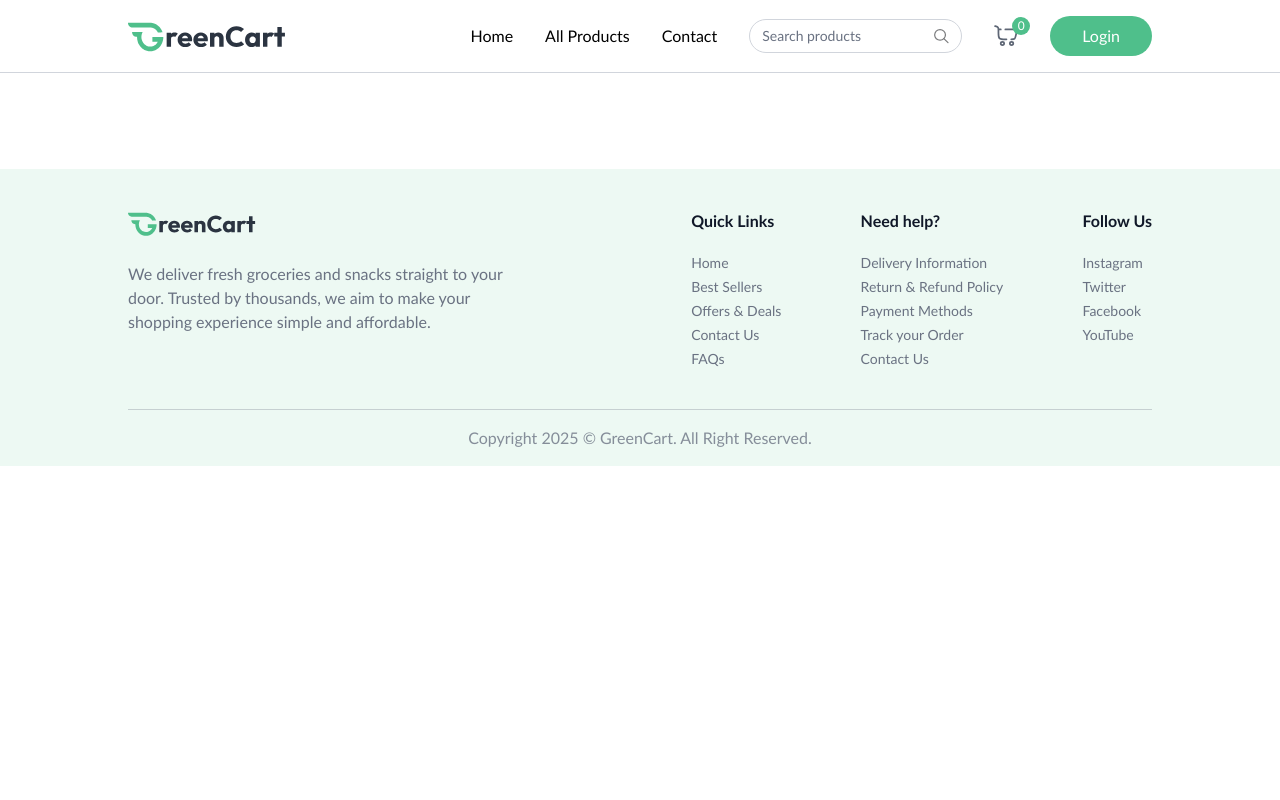
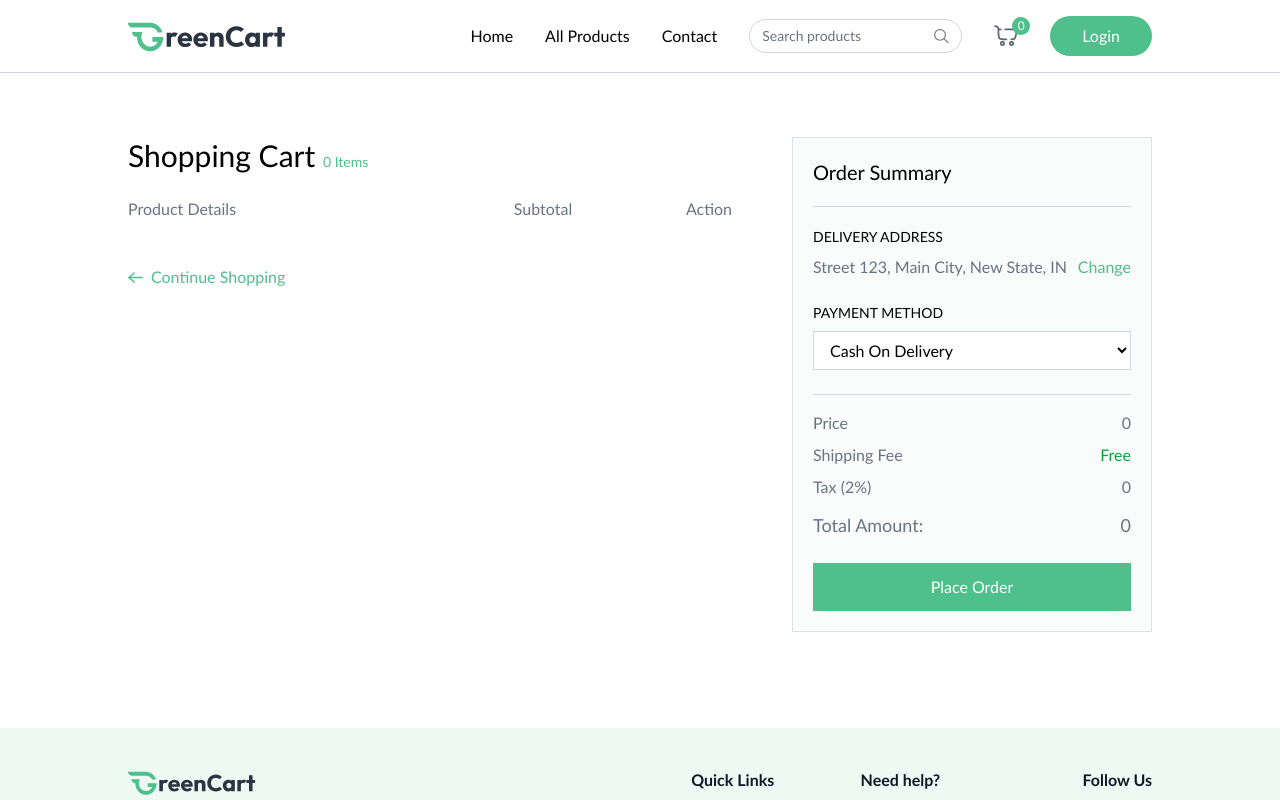
Before and after one commit to Yashi027/Green_Cart, a React (Vite) app in the folder client/: page /cart in a window 1280 px wide. Shown: the top 800 px of the page. Built offline with nearby package versions, Linux system fonts and the light colour scheme.

Commit message:
cart page

```diff
--- a/client/src/App.jsx
+++ b/client/src/App.jsx
@@ -9,6 +9,7 @@
 import AllProducts from './pages/AllProducts';
 import ProductCategory from './pages/ProductCategory';
 import ProductDetails from './pages/ProductDetails';
+import Cart from './pages/Cart';
 
 const App = () => {
 
@@ -25,6 +26,7 @@
           <Route path='/products' element={<AllProducts/>}/>
           <Route path='/products/:category' element={<ProductCategory/>}/>
           <Route path='/products/:category/:id' element={<ProductDetails/>}/>
+          <Route path='/cart' element={<Cart/>}/>
         </Routes>
       </div>
       {!isSellerPath && <Footer/>}
--- /dev/null
+++ b/client/src/pages/Cart.jsx
@@ -0,0 +1,142 @@
+import { useEffect, useState } from "react"
+import { useAppContext } from "../context/AppContext"
+import { assets, dummyAddress } from "../assets/assets";
+
+const Cart = () => {
+    const [showAddress, setShowAddress] = useState(false);
+    const [cartArray, setCartArray] = useState([])
+    const [addresses, setAddresses] = useState(dummyAddress)
+    const [paymentoption, setPaymentOption] = useState("COD")
+    const [selectedAddress, setSelectedAddress] = useState(dummyAddress[0])
+    const { product, currency, removeFromCart, cartItems, getCartCount, updateCartItem, getCartAmount, navigate } = useAppContext()
+
+    const getCart = () => {
+        let tempArray = []
+        for (const key in cartItems) {
+            const products = product.find((item) => item._id === key)
+            if (products) {
+                tempArray.push({ ...products, quantity: cartItems[key] })
+            }
+        }
+        setCartArray(tempArray)
+    }
+
+    useEffect(() => {
+        if (product.length > 0 && cartItems) {
+            getCart()
+        }
+    }, [product, cartItems])
+
+    const placeorder = async () => {
+
+    }
+    return product.length > 0 && cartItems ? (
+        <div className="flex flex-col md:flex-row mt-16">
+            <div className='flex-1 max-w-4xl'>
+                <h1 className="text-3xl font-medium mb-6">
+                    Shopping Cart <span className="text-sm text-primary">{getCartCount()} Items</span>
+                </h1>
+
+                <div className="grid grid-cols-[2fr_1fr_1fr] text-gray-500 text-base font-medium pb-3">
+                    <p className="text-left">Product Details</p>
+                    <p className="text-center">Subtotal</p>
+                    <p className="text-center">Action</p>
+                </div>
+
+                {cartArray.map((product, index) => (
+                    <div key={index} className="grid grid-cols-[2fr_1fr_1fr] text-gray-500 items-center text-sm md:text-base font-medium pt-3">
+                        <div className="flex items-center md:gap-6 gap-3">
+                            <div onClick={() => {
+                                navigate(`/products/${product.category.toLowerCase()}/${product._id}`);
+                                scrollTo(0, 0);
+                            }} className="cursor-pointer w-24 h-24 flex items-center justify-center border border-gray-300 rounded overflow-hidden">
+                                <img className="max-w-full h-full object-cover" src={product.image[0]} alt={product.name} />
+                            </div>
+                            <div>
+                                <p className="hidden md:block font-semibold">{product.name}</p>
+                                <div className="font-normal text-gray-500/70">
+                                    <p>Weight: <span>{product.weight || "N/A"}</span></p>
+                                    <div className='flex items-center'>
+                                        <p>Qty:</p>
+                                        <select className='outline-none'>
+                                            {Array(cartItems[product._id] > 9 ? cartItems[product._id] : 9).fill('').map((_, index) => (
+                                                <option key={index} value={index + 1}>{index + 1}</option>
+                                            ))}
+                                        </select>
+                                    </div>
+                                </div>
+                            </div>
+                        </div>
+                        <p className="text-center">{currency}{product.offerPrice * product.quantity}</p>
+                        <button onClick={() => removeFromCart(product._id)} className="cursor-pointer mx-auto">
+                            <img src={assets.remove_icon} alt="remove" className="inline-block w-6 h-6" />
+                        </button>
+                    </div>)
+                )}
+
+                <button onClick={() => navigate('/products')} className="group cursor-pointer flex items-center mt-8 gap-2 text-primary font-medium">
+                    <img src={assets.arrow_right_icon_colored} alt="arrow" className="group-hover:-translate-x-1 transition" />
+                    Continue Shopping
+                </button>
+
+            </div>
+
+            <div className="max-w-[360px] w-full bg-gray-100/40 p-5 max-md:mt-16 border border-gray-300/70">
+                <h2 className="text-xl md:text-xl font-medium">Order Summary</h2>
+                <hr className="border-gray-300 my-5" />
+
+                <div className="mb-6">
+                    <p className="text-sm font-medium uppercase">Delivery Address</p>
+                    <div className="relative flex justify-between items-start mt-2">
+                        <p className="text-gray-500">{selectedAddress ? `${selectedAddress.street}, ${selectedAddress.city}, ${selectedAddress.state}, ${selectedAddress.country}` : "No address found"}</p>
+                        <button onClick={() => setShowAddress(!showAddress)} className="text-primary hover:underline cursor-pointer">
+                            Change
+                        </button>
+                        {showAddress && (
+                            <div className="absolute top-12 py-1 bg-white border border-gray-300 text-sm w-full">
+                                {addresses.map((address, index) => (
+                                    <p onClick={() => { setSelectedAddress(address); setShowAddress(false) }} className="text-gray-500 p-2 hover:bg-gray-100">
+                                        {address.street},{address.city},{address.state},{address.country}
+                                    </p>
+                                ))}
+                                <p onClick={() => navigate('/add-address')} className="text-primary text-center cursor-pointer p-2 hover:bg-primary/10">
+                                    Add address
+                                </p>
+                            </div>
+                        )}
+                    </div>
+
+                    <p className="text-sm font-medium uppercase mt-6">Payment Method</p>
+
+                    <select onChange={e => setPaymentOption(e.target.value)} className="w-full border border-gray-300 bg-white px-3 py-2 mt-2 outline-none">
+                        <option value="COD">Cash On Delivery</option>
+                        <option value="Online">Online Payment</option>
+                    </select>
+                </div>
+
+                <hr className="border-gray-300" />
+
+                <div className="text-gray-500 mt-4 space-y-2">
+                    <p className="flex justify-between">
+                        <span>Price</span><span>{currency}{getCartAmount()}</span>
+                    </p>
+                    <p className="flex justify-between">
+                        <span>Shipping Fee</span><span className="text-green-600">Free</span>
+                    </p>
+                    <p className="flex justify-between">
+                        <span>Tax (2%)</span><span>{currency}{getCartAmount() * 2 / 100}</span>
+                    </p>
+                    <p className="flex justify-between text-lg font-medium mt-3">
+                        <span>Total Amount:</span><span>{currency}{getCartAmount() + getCartAmount() * 2 / 100}</span>
+                    </p>
+                </div>
+
+                <button onClick={placeorder} className="w-full py-3 mt-6 cursor-pointer bg-primary text-white font-medium hover:bg-primary-dull transition">
+                    {paymentoption == "COD" ? "Place Order" : "Proceed to Checkout"}
+                </button>
+            </div>
+        </div>
+    ) : null;
+}
+
+export default Cart
```
